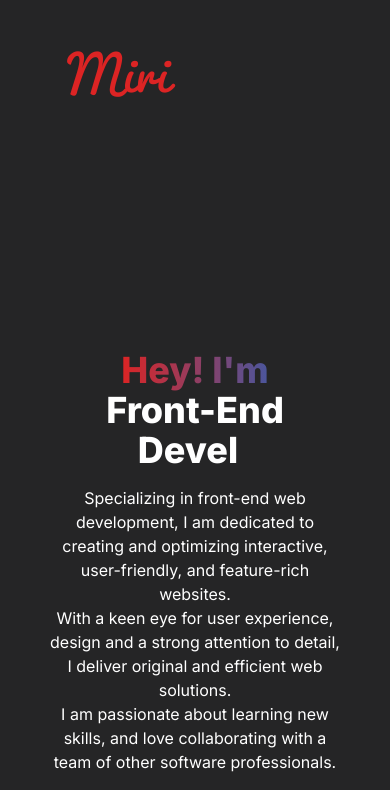
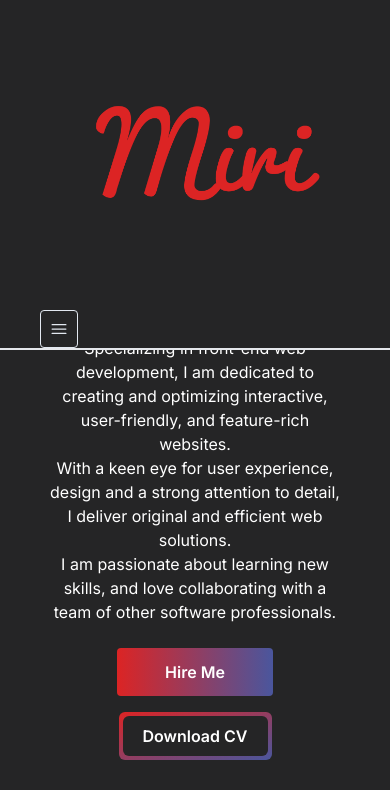
Before and after one commit to mirimar8/portfolio, a Next.js app in the folder portfolio/: page / in a window 390 px wide. Shown: the top 790 px of the page. Built offline with nearby package versions, Linux system fonts and the light colour scheme.

Commit message:
Add mobile navigation menu and functionality

```diff
--- /dev/null
+++ b/portfolio/app/components/MenuOverlay.jsx
@@ -0,0 +1,16 @@
+import React from 'react'
+import NavLink from './NavLink'
+
+const MenuOverlay = ({links}) => {
+  return (
+    <ul className="flex flex-col items-center px-4 py-4 text-white">
+    {links.map((link, index) => (
+      <li key={index}>
+        <NavLink href={link.path} title={link.title} />
+      </li>
+    ))}
+  </ul>
+  )
+}
+
+export default MenuOverlay
--- a/portfolio/app/components/NavLink.jsx
+++ b/portfolio/app/components/NavLink.jsx
@@ -1,13 +1,12 @@
-import React from 'react'
-import Link from 'next/link'
+import React from "react";
+import Link from "next/link";
 
-const NavLink = ({href,title}) => {
+const NavLink = ({ href, title }) => {
   return (
-    <Link href={href}
-    className="">
-        {title}
+    <Link href={href} className="block py-2">
+      {title}
     </Link>
-  )
-}
+  );
+};
 
-export default NavLink
+export default NavLink;
--- a/portfolio/app/components/Navbar.jsx
+++ b/portfolio/app/components/Navbar.jsx
@@ -1,27 +1,67 @@
-import React from "react";
+"use client";
+
+import React, { useState } from "react";
 import Link from "next/link";
 import Image from "next/image";
 import NavLink from "./Navlink";
+import { Bars3Icon, XMarkIcon } from "@heroicons/react/24/solid";
+import MenuOverlay from "./MenuOverlay";
+
+const navLinks = [
+  {
+    title: "About",
+    path: "#about",
+  },
+  {
+    title: "Projects",
+    path: "#projects",
+  },
+  {
+    title: "Contact",
+    path: "#contact",
+  },
+];
 
 const Navbar = () => {
+  const [navbarOpen, setNavbarOpen] = useState(false);
   return (
-    <nav>
+    <nav className="fixed top-0 right-0 left-0 z-10 bg-[#252526] bg-opacity-100 border-b-2">
       <div className="flex flex-wrap items-center justify-between mx-auto px-10">
-        <Link href={"/"}>
+        <Link href={"/"} className="">
           <Image
             src="/images/logo.png"
             alt="Miri logo"
-            width={150}
-            height={150}
+            width={120}
+            height={120}
+            className="w-full h-full top-0 left-0"
           />
         </Link>
-        <div>
-            <ul>
-                <li></li>
-            </ul>
-
+        <div className="mobile-menu block md:hidden ">
+          {navbarOpen ? (
+            <button
+            onClick={() => setNavbarOpen(false)}
+            className="flex items-center text-slate-200 border rounded border-slate-200 px-2 py-2">
+              <XMarkIcon className="h-5 w-5" />
+            </button>
+          ) : (
+            <button
+            onClick={() => setNavbarOpen(true)}
+            className="flex items-center text-slate-200 border rounded border-slate-200 px-2 py-2">
+                <Bars3Icon className="h-5 w-5" />
+            </button>
+          )}
+        </div>
+        <div className="menu hidden md:block md:w-auto" id="navbar">
+          <ul className="flex flex-row px-4 space-x-8 text-white text-xl">
+            {navLinks.map((link, index) => (
+              <li key={index}>
+                <NavLink href={link.path} title={link.title} />
+              </li>
+            ))}
+          </ul>
         </div>
       </div>
+      {navbarOpen ? <MenuOverlay links={navLinks}/> : null}
     </nav>
   );
 };
```
